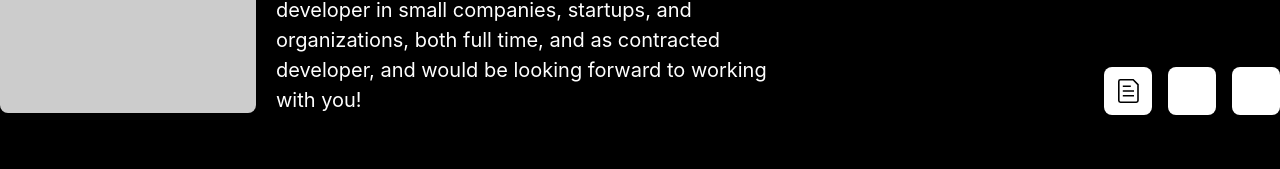
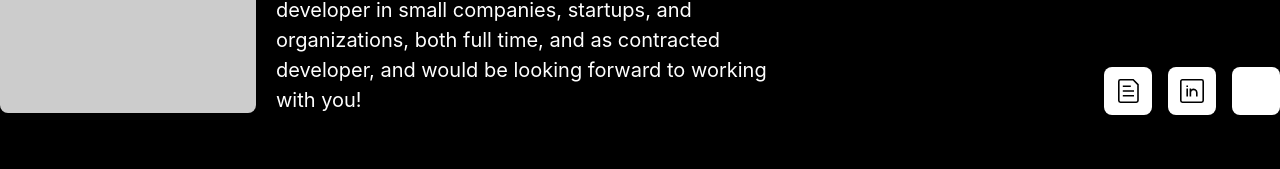
Before and after one commit to albondad/portfolio, a Next.js app in the folder packages/website/: page / in a window 1280 px wide. Shown: the part 303-472 px from the top of the page. Built offline with nearby package versions, Linux system fonts and the light colour scheme.

Commit message:
Set up teeny icons linked in icon

```diff
--- a/packages/website/components/index.ts
+++ b/packages/website/components/index.ts
@@ -5,3 +5,4 @@ export * from "./navigation-bar";
 export * from "./social-media-buttons";
 export * from "./svg-icon";
 export * from "./teeny-icons-text-document-icon";
+export * from "./teeny-icons-linked-in-icon";
--- a/packages/website/components/social-media-buttons/social-media-buttons.tsx
+++ b/packages/website/components/social-media-buttons/social-media-buttons.tsx
@@ -1,4 +1,4 @@
-import { Button, TeenyIconsTextDocumentIcon } from "..";
+import { Button, TeenyIconsTextDocumentIcon, TeenyIconsLinkedInIcon } from "..";
 import { StyledBox } from "./social-media-buttons.styled-components";
 import classNames from "classnames";
 import React, { ComponentProps, useMemo } from "react";
@@ -22,7 +22,9 @@ export const SocialMediaButtons = ({
       <Button>
         <TeenyIconsTextDocumentIcon />
       </Button>
-      <Button></Button>
+      <Button>
+        <TeenyIconsLinkedInIcon />
+      </Button>
       <Button></Button>
     </StyledBox>
   );
--- /dev/null
+++ b/packages/website/components/teeny-icons-linked-in-icon/index.ts
@@ -0,0 +1 @@
+export * from "./teeny-icons-linked-in-icon";
--- /dev/null
+++ b/packages/website/components/teeny-icons-linked-in-icon/teeny-icons-linked-in-icon.styled-components.tsx
@@ -0,0 +1,7 @@
+import styled from "styled-components";
+import { Box } from "..";
+
+export const StyledBox = styled(Box)`
+  & {
+  }
+`;
--- /dev/null
+++ b/packages/website/components/teeny-icons-linked-in-icon/teeny-icons-linked-in-icon.tsx
@@ -0,0 +1,27 @@
+import { SvgIcon } from "..";
+import { StyledBox } from "./teeny-icons-linked-in-icon.styled-components";
+import classNames from "classnames";
+import React, { ComponentProps, useMemo } from "react";
+
+export type TeenyIconsLinkedInIconPropsType = ComponentProps<
+  typeof StyledBox
+> & {};
+
+export const TeenyIconsLinkedInIcon = ({
+  className: classNameProp,
+  ...restProps
+}: TeenyIconsLinkedInIconPropsType) => {
+  const classNameMemo = useMemo(() => {
+    const newClassNameMemo = classNames(
+      "TeenyIconsLinkedInIcon-root",
+      classNameProp
+    );
+    return newClassNameMemo;
+  }, [classNameProp]);
+
+  return (
+    <SvgIcon className={classNameMemo} {...restProps}>
+      <path d="M2.4 1.6a.8.8 0 0 0-.8.8v19.2a.8.8 0 0 0 .8.8h19.2a.8.8 0 0 0 .8-.8V2.4a.8.8 0 0 0-.8-.8H2.4ZM.703.703A2.4 2.4 0 0 1 2.4 0h19.2A2.4 2.4 0 0 1 24 2.4v19.2a2.4 2.4 0 0 1-2.4 2.4H2.4A2.4 2.4 0 0 1 0 21.6V2.4A2.4 2.4 0 0 1 .703.703ZM8 8H6.4V6.4H8V8Zm-1.6 9.6v-8H8v8H6.4Zm4.8-4v4H9.6v-8h1.6v.8a4 4 0 0 1 6.4 3.2v4H16v-4a2.4 2.4 0 0 0-4.8 0Z" />
+    </SvgIcon>
+  );
+};
```
